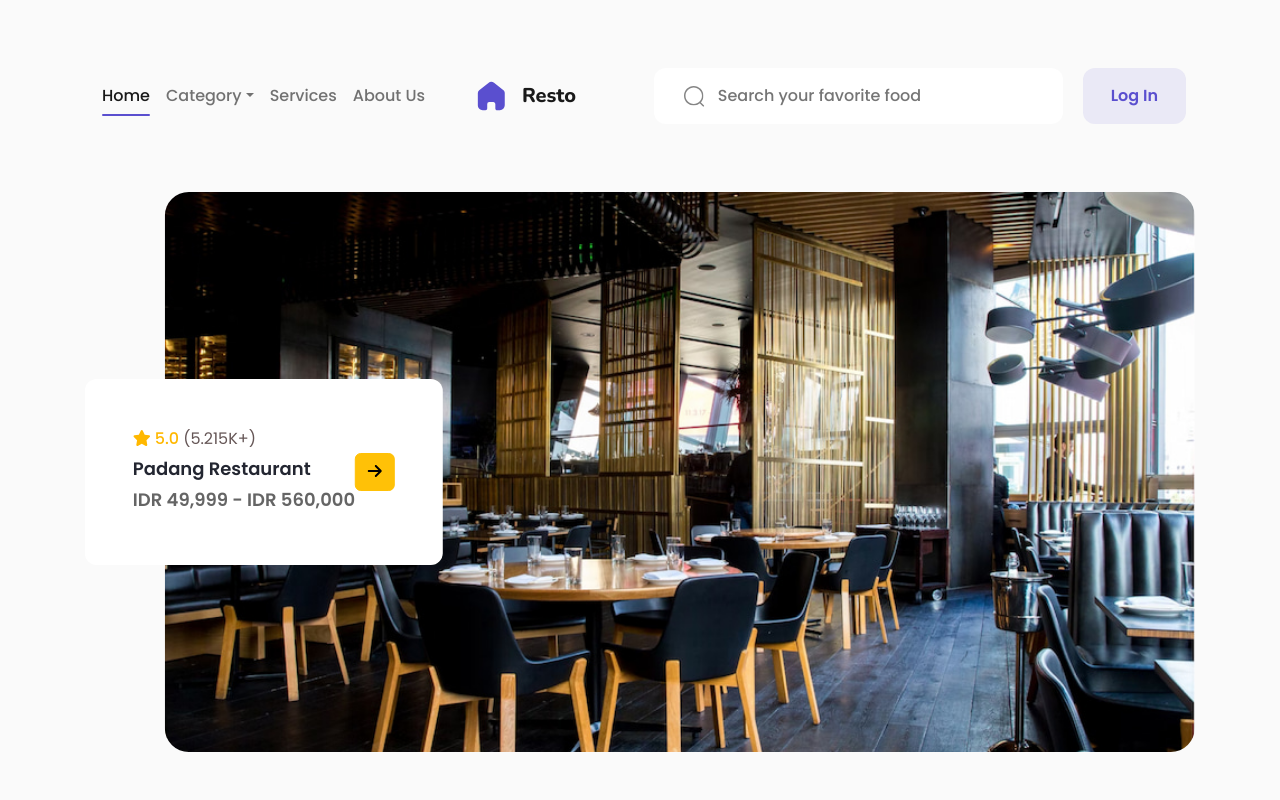
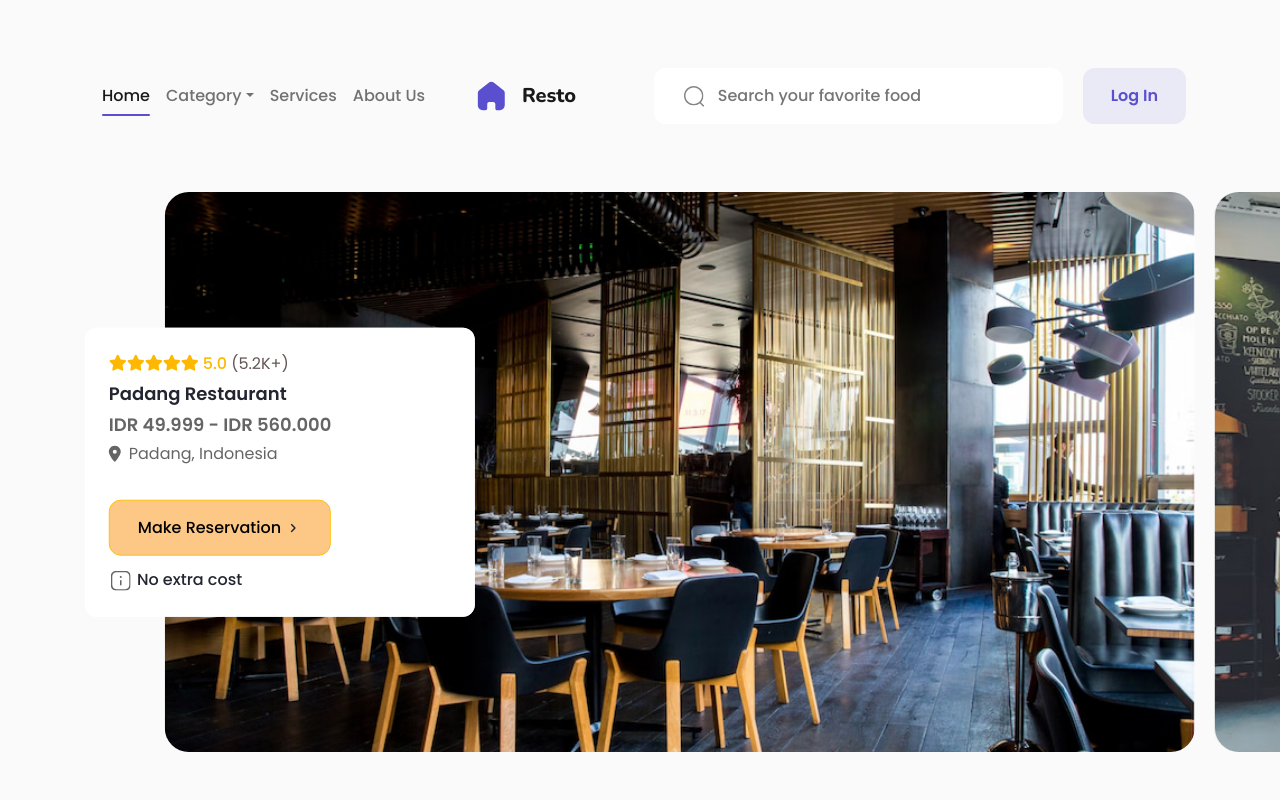
Before and after one commit to code7070/bwa-challenge-agustus, a React (Create React App) app: page / in a window 1280 px wide. Shown: the top 800 px of the page. Built offline with nearby package versions, Linux system fonts and the light colour scheme.

Commit message:
add cost info

```diff
--- a/package.json
+++ b/package.json
@@ -4,6 +4,7 @@
   "private": true,
   "dependencies": {
     "@fortawesome/fontawesome-svg-core": "^6.1.2",
+    "@fortawesome/free-regular-svg-icons": "^6.1.2",
     "@fortawesome/free-solid-svg-icons": "^6.1.2",
     "@fortawesome/react-fontawesome": "^0.2.0",
     "@testing-library/jest-dom": "^5.14.1",
--- a/src/components/button/ButtonGhostPurple.css
+++ b/src/components/button/ButtonGhostPurple.css
@@ -17,3 +17,7 @@
 .btn-ghostPurple:focus {
   box-shadow: 0 1px 0 rgba(90, 79, 207, 10%), 1px 1px rgba(90, 79, 207, 10%);
 }
+
+.btn-ghostPurple > * {
+  pointer-events: none;
+}
--- a/src/components/button/ButtonYellow.css
+++ b/src/components/button/ButtonYellow.css
@@ -14,3 +14,7 @@
 .btn.btn-warning.newWarning .arrowRight {
   padding-left: 10px;
 }
+
+.btn.btn-warning.newWarning > * {
+  pointer-events: none;
+}
--- a/src/components/button/ButtonYellow.js
+++ b/src/components/button/ButtonYellow.js
@@ -2,13 +2,20 @@ import { Button } from "react-bootstrap";
 import ChevronRightIcon from "../icons/ChevronRightIcon";
 import "./ButtonYellow.css";
 
-export default function ButtonYellow({ children, onClick, as, align }) {
+export default function ButtonYellow({
+  children,
+  onClick,
+  as,
+  align = "left",
+  disabled,
+}) {
   return (
     <Button
       variant={`warning newWarning align-${align}`}
       as={as}
       onClick={onClick}
       className="align-items-center"
+      disabled={disabled}
     >
       <div>{children}</div>
       <div className="arrowRight">
--- /dev/null
+++ b/src/components/icons/InfoIcon.js
@@ -0,0 +1,46 @@
+import React from "react";
+
+function InfoIcon() {
+  return (
+    <svg
+      xmlns="http://www.w3.org/2000/svg"
+      width="24"
+      height="24"
+      fill="none"
+      viewBox="0 0 24 24"
+    >
+      <mask
+        id="mask0_3_338"
+        style={{ maskType: "alpha" }}
+        width="20"
+        height="20"
+        x="2"
+        y="2"
+        maskUnits="userSpaceOnUse"
+      >
+        <path
+          fill="#fff"
+          fillRule="evenodd"
+          d="M2 2h20v20H2V2z"
+          clipRule="evenodd"
+        ></path>
+      </mask>
+      <g mask="url(#mask0_3_338)">
+        <path
+          fill="#656565"
+          fillRule="evenodd"
+          d="M7.664 3.5C5.135 3.5 3.5 5.233 3.5 7.916v8.168c0 2.683 1.635 4.416 4.164 4.416h8.668c2.532 0 4.168-1.733 4.168-4.416V7.916c0-2.683-1.636-4.416-4.166-4.416h-8.67zM16.332 22H7.664C4.276 22 2 19.622 2 16.084V7.916C2 4.378 4.276 2 7.664 2h8.67C19.723 2 22 4.378 22 7.916v8.168C22 19.622 19.723 22 16.332 22z"
+          clipRule="evenodd"
+        ></path>
+      </g>
+      <path
+        fill="#656565"
+        fillRule="evenodd"
+        d="M11.994 16.75a.75.75 0 01-.75-.75v-4a.75.75 0 011.5 0v4a.75.75 0 01-.75.75zM11.999 9.204a1.003 1.003 0 01-1.005-1c0-.553.443-1 .995-1h.01a1 1 0 110 2z"
+        clipRule="evenodd"
+      ></path>
+    </svg>
+  );
+}
+
+export default InfoIcon;
--- a/src/components/restoCard/RestoCard.css
+++ b/src/components/restoCard/RestoCard.css
@@ -28,7 +28,7 @@
 
 .restoCard__info {
   margin: 24px;
-  transition: all 0.25s ease-in-out;
+  transition: all 0.5s ease-in-out;
 }
 
 :root {
--- a/src/components/restoCard/RestoInfo.css
+++ b/src/components/restoCard/RestoInfo.css
@@ -69,3 +69,19 @@
 .restoInfo.lean {
   opacity: 0;
 }
+
+.restoInfo.complete {
+  width: 390px;
+}
+
+.restoInfo.complete .restoInfo__next {
+  display: none;
+}
+
+.restoInfo .restoInfo__reservation {
+  margin-top: 34px;
+}
+
+.restoInfo .restoInfo__reservation-cost {
+  margin-top: 12px;
+}
--- a/src/components/restoCard/RestoInfo.js
+++ b/src/components/restoCard/RestoInfo.js
@@ -1,29 +1,51 @@
 import {
   faArrowRight,
   faLocationDot,
+  faMoneyBill1Wave,
+  faMoneyCheckDollar,
   faStar,
 } from "@fortawesome/free-solid-svg-icons";
 import { FontAwesomeIcon } from "@fortawesome/react-fontawesome";
 import { Button, Card, Spinner, Stack } from "react-bootstrap";
+import ButtonYellow from "../button/ButtonYellow";
+import InfoIcon from "../icons/InfoIcon";
 import "./RestoInfo.css";
 
 const convert = (num = 0) =>
-  `${num}`.toString().replace(/\B(?=(\d{3})+(?!\d))/g, ",");
+  `${num}`.toString().replace(/\B(?=(\d{3})+(?!\d))/g, ".");
+
+const rThousand = (num, plus) =>
+  `${(num / 1000).toFixed(1)}K${plus ? "+" : ""}`;
+const ratingThousand = (num, plus) => (num > 1000 ? rThousand(num, plus) : num);
+
+const pThousand = (num, plus) =>
+  `${String(Math.round(num / 1000)).replaceAll(",", ".")}K${plus ? "+" : ""}`;
+const priceThousand = (num, plus) => (num > 1000 ? pThousand(num, plus) : num);
 
 const RestoReview = ({ data }) => {
   if (!data) return "";
-  const reviewCount =
-    data.reviewedBy > 1000 ? `${data.reviewedBy / 1000}K+` : data.reviewedBy;
 
+  const reviewCount = ratingThousand(data.reviewedBy, true);
   return <span className="restoInfo__reviewed">({reviewCount})</span>;
 };
 
-const RestoRating = ({ data }) => {
+const Star = ({ data, mode }) => {
+  if (!data) return "";
+  const numRate = parseInt(data.rating, 10);
+  let star = <FontAwesomeIcon icon={faStar} />;
+  if (mode === "complete")
+    star = Array(numRate)
+      .fill()
+      .map((z) => <FontAwesomeIcon icon={faStar} />);
+  return star;
+};
+
+const RestoRating = ({ data, mode }) => {
   let rating = <Spinner animation="grow" variant="warning" />;
   if (data && data.rating) rating = data.rating;
   return (
     <div className="restoInfo__section restoInfo__rating">
-      {data && <FontAwesomeIcon icon={faStar} />}
+      <Star data={data} mode={mode} />
       <span>{rating}</span>
       <RestoReview data={data} />
     </div>
@@ -48,7 +70,7 @@ const RestoPrice = ({ data, mode }) => {
 
 const RestoLocation = ({ data, mode }) => {
   const loc = data && data.location;
-  if ((loc && mode === "featured") || mode === "lean") {
+  if (loc && (mode === "featured" || mode === "lean" || mode === "complete")) {
     const locView = `${loc.city}, ${loc.country}`;
     return (
       <Stack direction="horizontal" gap={2} className="restoInfo__loc">
@@ -60,16 +82,39 @@ const RestoLocation = ({ data, mode }) => {
   return "";
 };
 
+const RestoReservation = ({ data, mode }) => {
+  if (mode !== "complete" || !data) return "";
+  const { reservation: res } = data;
+  let cost = "No extra cost";
+  let icon = <InfoIcon />;
+  if (res.cost > 0) {
+    cost = `IDR ${priceThousand(res.cost)}`;
+    icon = <FontAwesomeIcon icon={faMoneyBill1Wave} className="ml-2" />;
+  }
+  return (
+    <Stack className="restoInfo__reservation">
+      <ButtonYellow disabled={!res.available}>Make Reservation</ButtonYellow>
+      <div className="restoInfo__reservation-cost">
+        {icon} {cost}
+      </div>
+    </Stack>
+  );
+};
+
 export default function RestoInfo({ loading, data, mode }) {
+  const bootClass =
+    "d-flex flex-row align-items-center justify-content-between";
+  const componentClass = `restoInfo ${mode}`;
   return (
-    <Card className="restoInfo d-flex flex-row align-items-center justify-content-between">
+    <Card className={`${bootClass} ${componentClass}`}>
       <div>
-        <RestoRating data={data} />
+        <RestoRating data={data} mode={mode} />
         <RestoName data={data} />
         <RestoPrice data={data} mode={mode} />
         <RestoLocation data={data} mode={mode} />
+        <RestoReservation data={data} mode={mode} />
       </div>
-      <div>
+      <div className="restoInfo__next">
         <Button variant="warning" disabled={!data}>
           <FontAwesomeIcon icon={faArrowRight} />
         </Button>
--- a/src/data/restaurantList.js
+++ b/src/data/restaurantList.js
@@ -130,6 +130,25 @@ const restaurantList = [
     },
     image: "pizza-summer.jpg",
   },
+  {
+    name: "Coffee Tree",
+    isAds: 1,
+    rating: "4.9",
+    reviewedBy: 4201,
+    price: {
+      bottom: 25000,
+      top: 119000,
+    },
+    location: {
+      city: "Jakarta",
+      country: "Indonesia",
+    },
+    reservation: {
+      available: true,
+      cost: 150000,
+    },
+    image: "coffee-tree.jpg",
+  },
 ];
 
 export default restaurantList;
--- a/src/sections/ads/AdsSection.css
+++ b/src/sections/ads/AdsSection.css
@@ -22,11 +22,11 @@
   position: absolute;
   left: 0;
   top: 50%;
-  transform: translate(0, -50%);
+  transform: translate(-25%, -50%);
   background: #fff;
-  padding: 24px;
   border-radius: 12px;
   opacity: 0;
+  transition: all 0.75s ease-in-out;
 }
 
 .AdsSection .swiper-slide.swiper-slide-active .ads__bgImg {
@@ -36,4 +36,5 @@
 
 .AdsSection .swiper-slide.swiper-slide-active .ads__restoInfo {
   opacity: 1;
+  transform: translate(0%, -50%);
 }
--- a/src/sections/ads/AdsSection.js
+++ b/src/sections/ads/AdsSection.js
@@ -14,7 +14,7 @@ export default function AdsSection() {
               <img alt={item.name} src={`/images/restaurant/${item.image}`} />
             </div>
             <div className="ads__restoInfo">
-              <RestoInfo data={item} mode="ads" />
+              <RestoInfo data={item} mode="complete" />
             </div>
           </SwiperSlide>
         ))}
```
Also changed, not shown: 1 other file (tests, documents, lock files or other folders).
